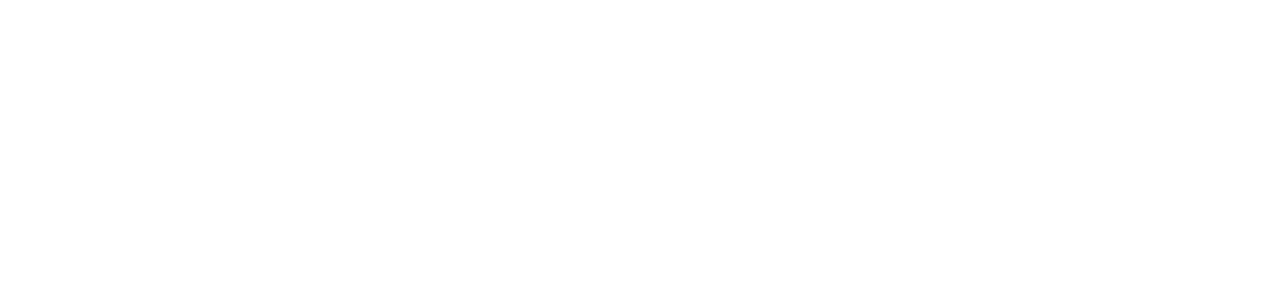
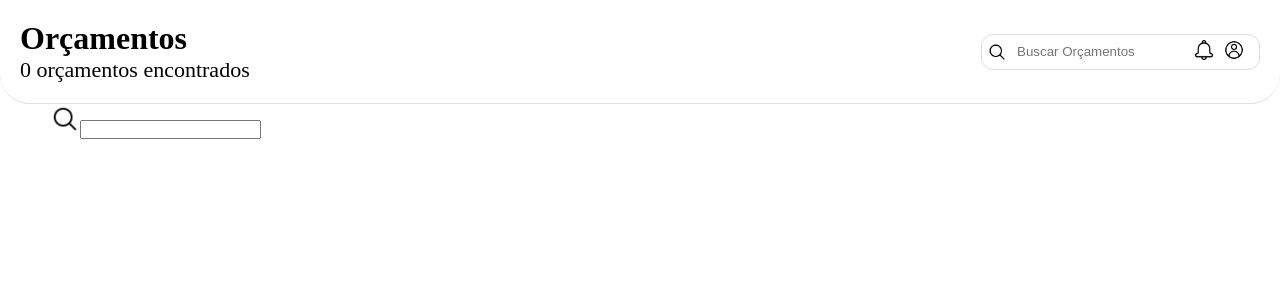
Before and after one commit to MarcosRafael-02/ProjetoOrcaPro, a React (Vite) app: page /orcamentos in a window 1280 px wide. Shown: the top 300 px of the page. Built offline with nearby package versions, Linux system fonts and the light colour scheme.

Commit message:
página dashboard finalizada, commit inicial página de orçamentos

```diff
--- a/src/pages/Dashboard/Dashboard.js
+++ b/src/pages/Dashboard/Dashboard.js
@@ -2,26 +2,27 @@ import styled from 'styled-components'
 
 export const Main = styled.main`
 
-
     section{
         display: flex;
+        font-size: 24px;
         justify-content: space-between;
-        font-size: 24px;
+        padding: 0 50px ;
+        align-items: center;
 
         a{
             text-decoration: none;
-
+            padding: 10px;
+            color: black;
         }
     }
 `
-
 
 export const Header = styled.header`
     display: flex;
     justify-content: space-between;
     align-items: center;
     padding: 20px;
-    border-bottom: 1px solid #777;
+    border-bottom: 1px solid #ddd;
     border-radius: 30px;
 
     div{
@@ -35,7 +36,7 @@ export const Header = styled.header`
 export const Div = styled.div`
     display: flex;
     align-items: center;
-    border: 1px solid #bbb;
+    border: 1px solid #ddd;
     padding: 5px;
     border-radius: 12px;
 
@@ -52,20 +53,18 @@ export const Div = styled.div`
         outline: none;
     }
 
-    `
+`
 
 export const Section = styled.section`
-    display: flex;
-    justify-content: space-evenly;
-    align-items: center;
+    border: 1px solid #ddd;
+    border-radius: 10px;
+    box-shadow: 2px 2px 3px rgba(0, 0, 0, 0.2);
+    margin: 0 50px;
 `
-
-export const h1 = styled.h1``
 
 export const Img = styled.img`
     width: 30px;
 `
-
 
 export const Article = styled.article`
     display: flex;
@@ -73,10 +72,8 @@ export const Article = styled.article`
     justify-content: space-between;
     margin: 40px 0;
     font-size: 22px;
-    border: 2px solid #ccc;
+    border: 1px solid #ddd;
     padding: 20px;
     border-radius: 14px;
     width:400px;
 `
-
-export const A = styled.a``
--- a/src/pages/Dashboard/Dashboard.jsx
+++ b/src/pages/Dashboard/Dashboard.jsx
@@ -1,4 +1,4 @@
-import { Article, Header, Section, Main, Img, Div } from './Dashboard'
+import { Article, Section, Main, Img, Div, Header } from './Dashboard'
 
 import logoPesquisar from '../../assets/pesquisar.png'
 import logoNotificacao from '../../assets/notificacao.png'
@@ -18,7 +18,7 @@ function Dashboard() {
                 </div>
 
                 <Div>
-                    <img src={logoPesquisar} alt="logo pesquisar do input" />
+                    <Img src={logoPesquisar} alt="logo pesquisar do input" />
                     <input type="text" placeholder='Buscar Orçamentos' />
 
                     <a href=""><Img src={logoNotificacao} alt="" /></a>
@@ -27,7 +27,7 @@ function Dashboard() {
 
             </Header>
 
-            <Section>
+            <section>
                 <Article>
                     <div>
                         <p>Total de Orçamentos</p>
@@ -60,13 +60,13 @@ function Dashboard() {
                     </div>
                     <Img src={logoEstatisticas} alt="" />
                 </Article>
-            </Section>
+            </section>
 
-            <section>
+            <Section>
                 <p>Orçamentos Recentes</p>
 
                 <a href="#"> Ver Todos</a>
-            </section>
+            </Section>
 
         </Main>
     )
--- a/src/pages/Orcamentos/Orcamentos.js
+++ b/src/pages/Orcamentos/Orcamentos.js
@@ -0,0 +1,61 @@
+import styled from 'styled-components'
+
+export const Main = styled.main`
+
+    section{
+        display: flex;
+        font-size: 24px;
+        justify-content: space-between;
+        padding: 0 50px ;
+        align-items: center;
+
+        a{
+            text-decoration: none;
+            padding: 10px;
+            color: black;
+        }
+    }
+`
+
+export const Header = styled.header`
+    display: flex;
+    justify-content: space-between;
+    align-items: center;
+    padding: 20px;
+    border-bottom: 1px solid #ddd;
+    border-radius: 30px;
+
+    div{
+
+        p{
+            font-size: 22px;
+        }
+    }
+`
+
+
+export const Div = styled.div`
+    display: flex;
+    align-items: center;
+    border: 1px solid #ddd;
+    padding: 5px;
+    border-radius: 12px;
+
+    img{
+        width: 20px;
+        margin-right: 10px;
+    }
+
+    input{
+        border: none;
+    }
+
+    input:focus{
+        outline: none;
+    }
+
+`
+
+export const Img = styled.img`
+    width: 30px;
+`
--- a/src/pages/Orcamentos/Orcamentos.jsx
+++ b/src/pages/Orcamentos/Orcamentos.jsx
@@ -1,11 +1,45 @@
+import { Main, Header, Div, Img } from './Orcamentos'
 
-
+import logoPesquisar from '../../assets/pesquisar.png'
+import logoNotificacao from '../../assets/notificacao.png'
+import logoPerfil from '../../assets/perfil.png'
 
 function Orcamentos() {
     return (
-        <main>
+        <Main>
 
-        </main>
+            <Header>
+
+                <div>
+                    <h1>Orçamentos</h1>
+                    <p>0 orçamentos encontrados</p>
+                </div>
+
+                <Div>
+                    <Img src={logoPesquisar} alt="logo pesquisar do input" />
+                    <input type="text" placeholder='Buscar Orçamentos' />
+                    <a href=""><Img src={logoNotificacao} alt="" /></a>
+                    <a href=""><Img src={logoPerfil} alt="" /></a>
+                </Div>
+
+            </Header>
+
+            <section>
+                <div>
+                    <Img src={logoPesquisar} alt='logo pesquisar do input' />
+                    <input type="text" />
+                </div>
+
+                <div></div>
+            </section>
+
+            <section>
+                <div>
+
+                </div>
+            </section>
+
+        </Main>
     )
 }
 
```
